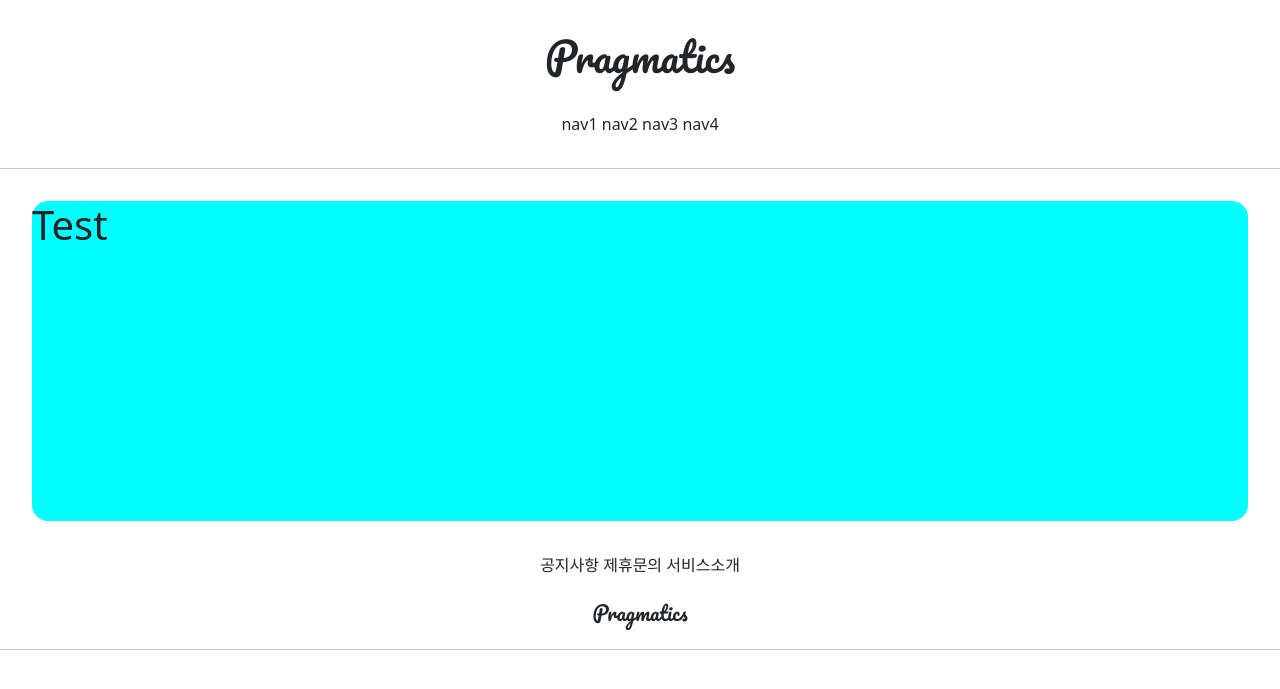
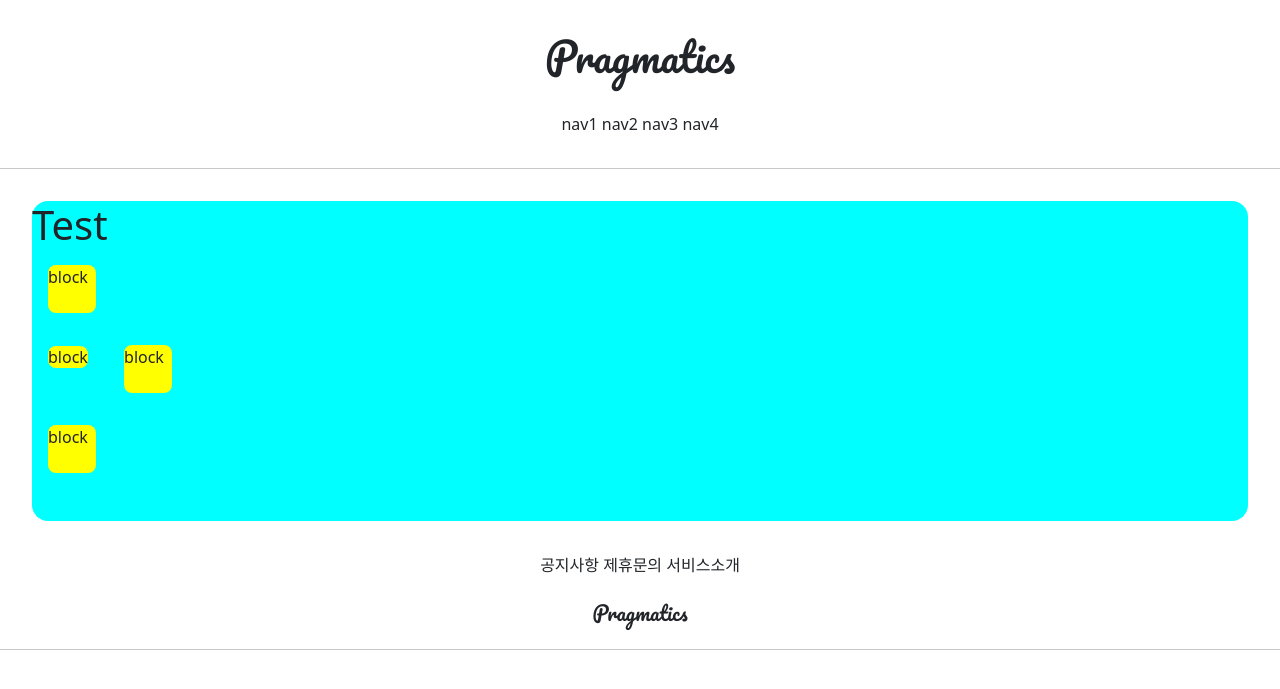
Before and after one commit to namvandy/gi_webapplication, a Django app: page /accounts/hello_world/ in a window 1280 px wide. Shown: the top 689 px of the page. Run offline with Django 3.2, Linux system fonts and the light colour scheme; parts of the project's set-up code (start-up, migrations or seed data) failed here and were passed over.

Commit message:
7/6 third commit

```diff
--- a/accountapp/templates/accountapp/hello_world.html
+++ b/accountapp/templates/accountapp/hello_world.html
@@ -1,8 +1,24 @@
 {% extends 'base.html' %}
 
 {% block content %}
+    <style>
+        .testing{
+            background-color: yellow;
+            margin: 1rem;
+            height:48px;
+            width:48px;
+            border-radius: .5rem;
+        }
+    </style>
+
     <div style="height: 20rem; background-color: aqua; margin: 2rem; border-radius: 1rem">
         <h1>Test</h1>
+
+    <div class="testing" style="display: block">block</div>
+    <div class="testing" style="display: inline">block</div>
+    <div class="testing" style="display: inline-block">block</div>
+    <div class="testing" style="display: none">block</div>
+    <div class="testing">block</div>
     </div>
 
 {% endblock %}
```
